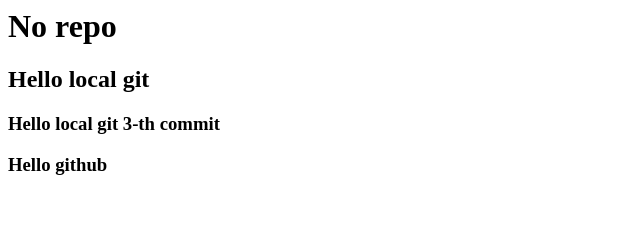
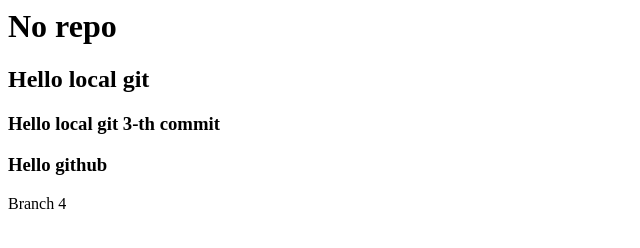
Before and after one commit to rzhevskyvs/test_github, a plain HTML site: page index.html in a window 1280 px wide. Shown: the full height of the page, 0-640 px from the left. Drawn offline with Linux system fonts and the light colour scheme.

Commit message:
Branch 4 comit

```diff
--- a/index.html
+++ b/index.html
@@ -7,6 +7,7 @@
 <h2>Hello local git</h2>
 <h3>Hello local git 3-th commit</h3>
 <h3>Hello github</h3>
+Branch 4<br>
 </body>
 
 </html>
```
